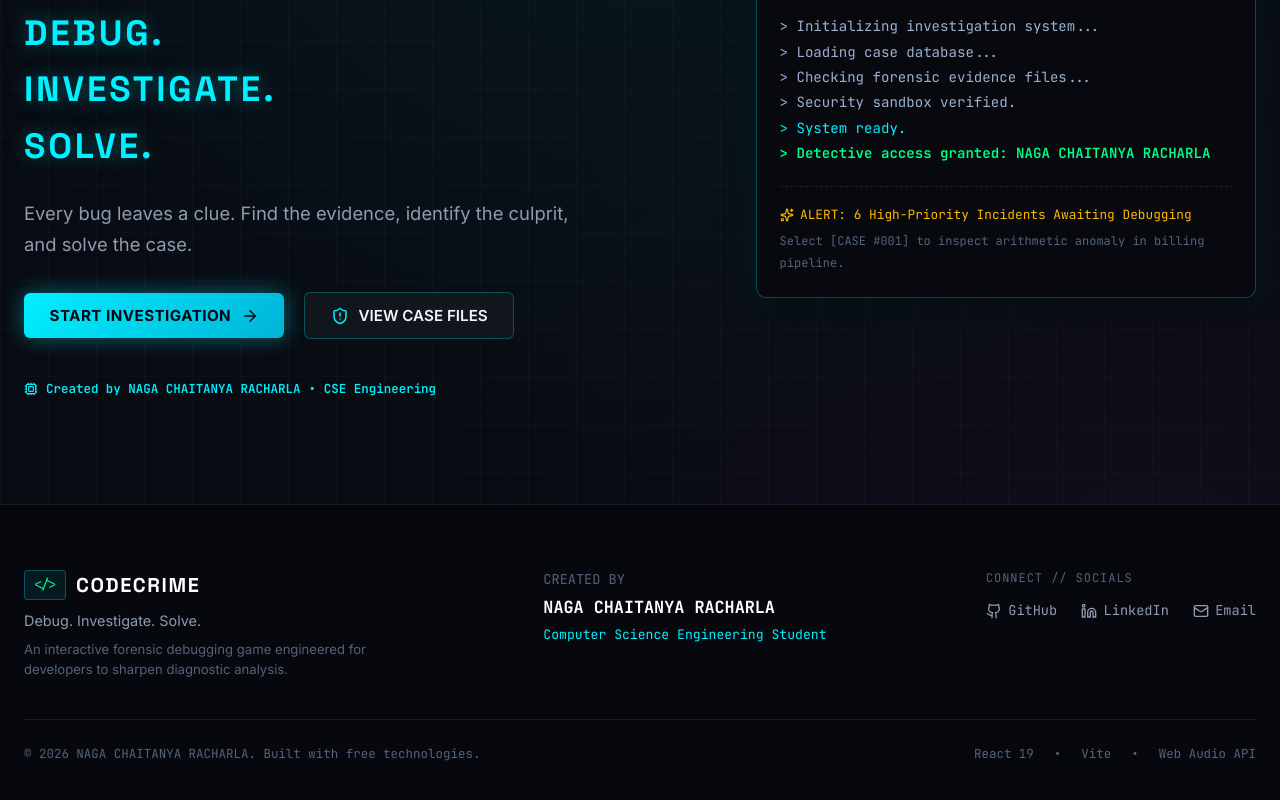
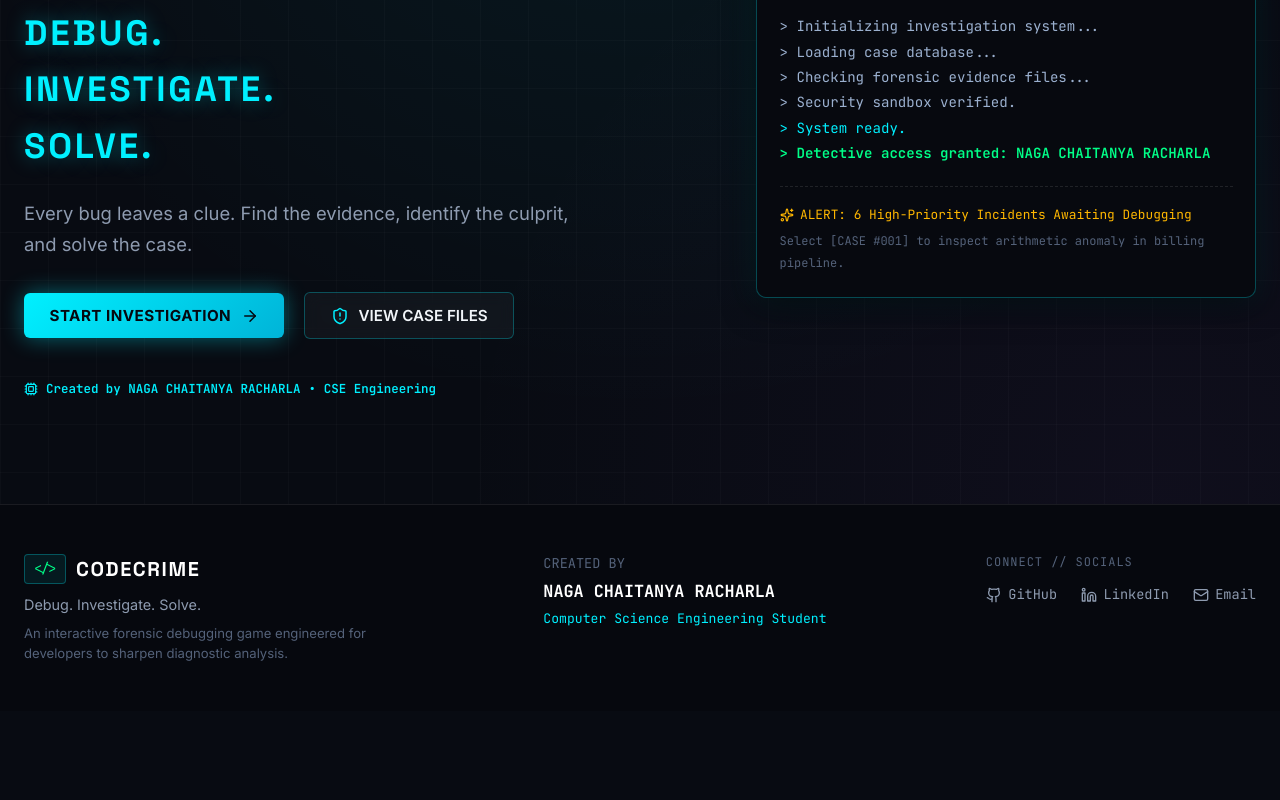
Before and after one commit to nagachaitanyaracharla/codecrime, a React (Vite) app: page / in a window 1280 px wide. Shown: the part 296-1096 px from the top of the page. After the commit the page ends 1007 px from the top, so only its background shows below. Built offline with nearby package versions, Linux system fonts and the light colour scheme.

Commit message:
style: remove bottom technology credits row from footer

```diff
--- a/src/components/Footer.jsx
+++ b/src/components/Footer.jsx
@@ -89,19 +89,6 @@ export function Footer({ onNavigate }) {
             </div>
           </div>
         </div>
-
-        <div className="footer-bottom-row">
-          <div>
-            © 2026 NAGA CHAITANYA RACHARLA. Built with free technologies.
-          </div>
-          <div style={{ display: 'flex', gap: '1.25rem' }}>
-            <span style={{ color: 'var(--text-dim)' }}>React 19</span>
-            <span style={{ color: 'var(--text-dim)' }}>•</span>
-            <span style={{ color: 'var(--text-dim)' }}>Vite</span>
-            <span style={{ color: 'var(--text-dim)' }}>•</span>
-            <span style={{ color: 'var(--text-dim)' }}>Web Audio API</span>
-          </div>
-        </div>
       </div>
     </footer>
   );
--- a/src/index.css
+++ b/src/index.css
@@ -1671,16 +1671,13 @@ body {
 .footer {
   background: #06080e;
   border-top: 1px solid var(--border-subtle);
-  padding: 4rem 1.5rem 2.5rem;
+  padding: 3rem 1.5rem;
   margin-top: auto;
 }
 
 .footer-content {
   max-width: 1380px;
   margin: 0 auto;
-  display: flex;
-  flex-direction: column;
-  gap: 2.5rem;
 }
 
 .footer-top-row {
@@ -1730,19 +1727,6 @@ body {
 
 .footer-link-item:hover {
   color: var(--cyan-primary);
-}
-
-.footer-bottom-row {
-  border-top: 1px solid var(--border-subtle);
-  padding-top: 1.5rem;
-  display: flex;
-  justify-content: space-between;
-  align-items: center;
-  flex-wrap: wrap;
-  gap: 1rem;
-  font-family: var(--font-code);
-  font-size: 0.78rem;
-  color: var(--text-dim);
 }
 
 /* ==========================================================================
```
